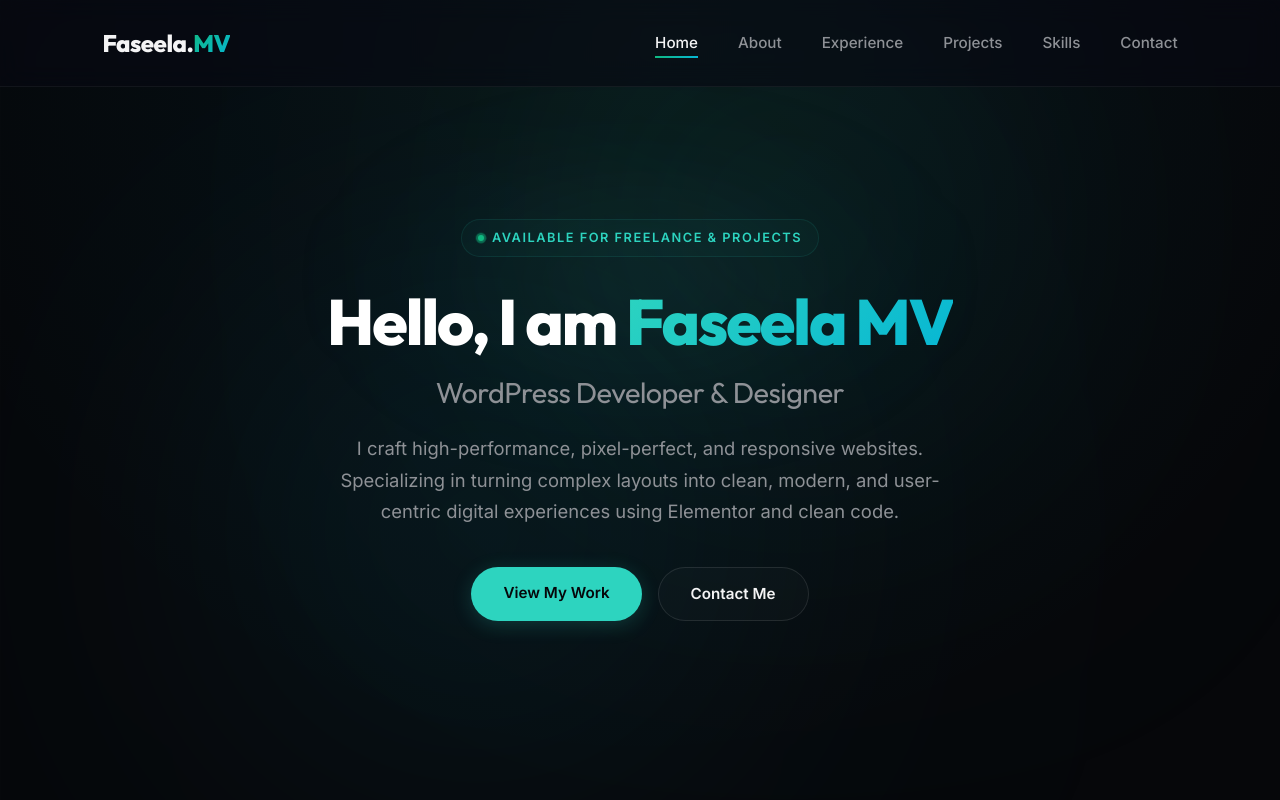
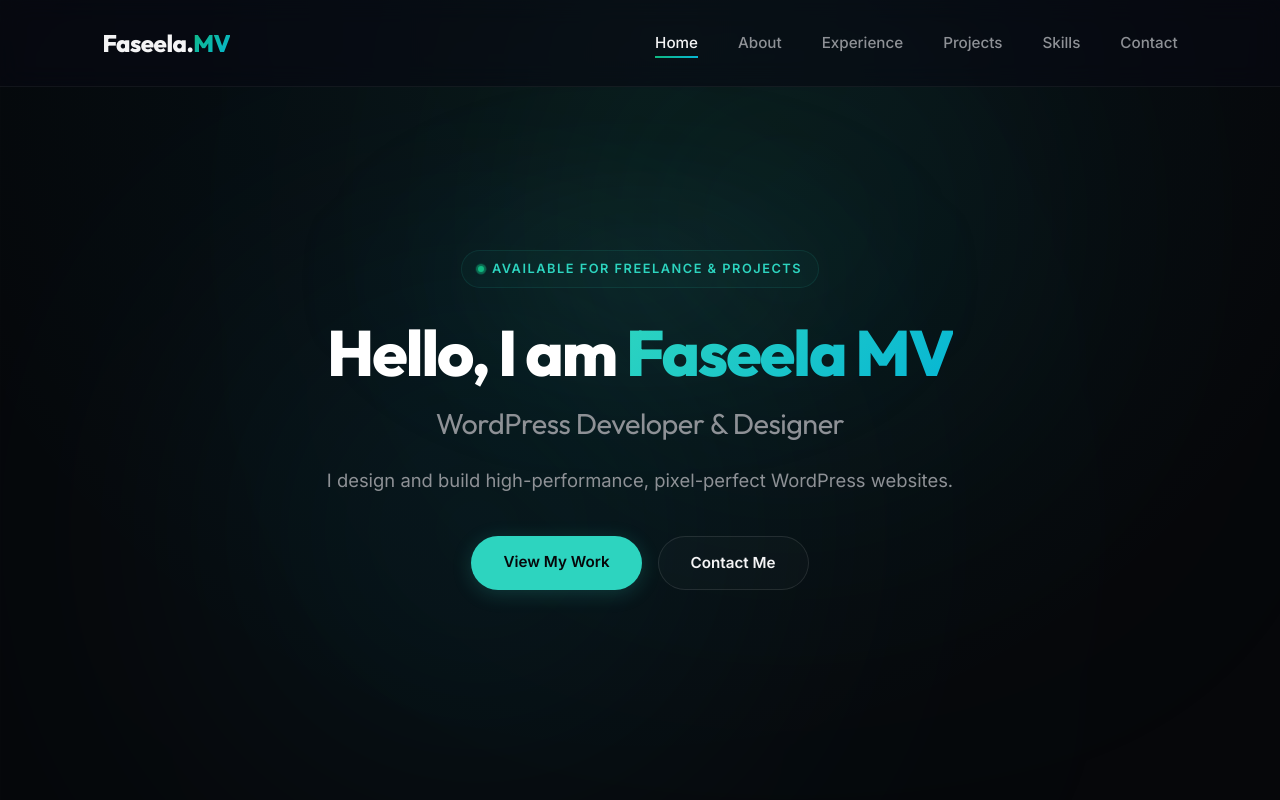
Before and after one commit to FaseelaMV/Faseela-s-Portfolio, a plain HTML site: page index.html in a window 1280 px wide. Shown: the top 800 px of the page. Drawn offline with Linux system fonts and the light colour scheme.

Commit message:
Simplify hero description to a single punchy sentence

```diff
--- a/index.html
+++ b/index.html
@@ -54,9 +54,7 @@
                     <h2 class="hero-subtitle reveal-slide">WordPress Developer & Designer</h2>
 
                     <p class="hero-description reveal-slide">
-                        I craft high-performance, pixel-perfect, and responsive websites. Specializing in turning
-                        complex layouts into clean, modern, and user-centric digital experiences using Elementor and
-                        clean code.
+                        I design and build high-performance, pixel-perfect WordPress websites.
                     </p>
 
                     <div class="hero-actions reveal-fade">
```
